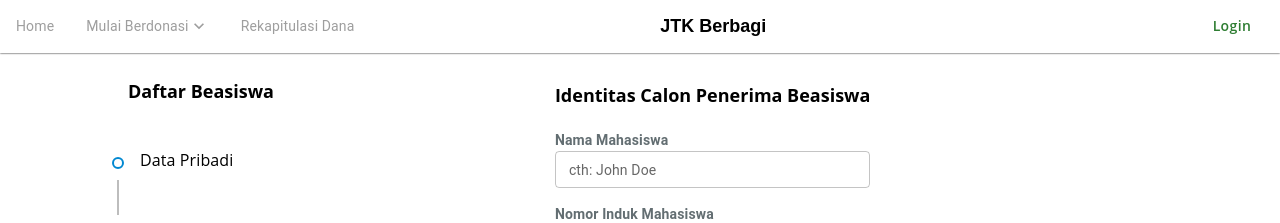
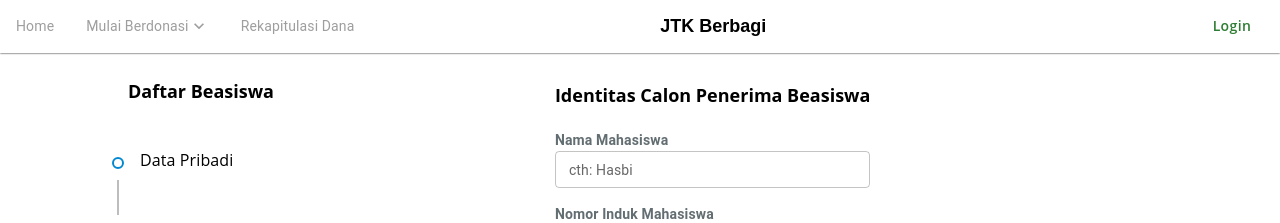
Before and after one commit to RaditZX/JTKBerbagi-Client, a React (Create React App) app: page /form-beasiswa in a window 1280 px wide. Shown: the top 223 px of the page. Built offline with nearby package versions, Linux system fonts and the light colour scheme.

Commit message:
fix: autocomplete

```diff
--- a/src/components/form/FormBeasiswa.js
+++ b/src/components/form/FormBeasiswa.js
@@ -218,7 +218,8 @@ function FormulirBeasiswa() {
 				<Box sx={{ display: 'flex', flexDirection: 'column', mt: 4 }}>
 					<Typography variant='h3' sx={{ fontWeight: 'bold' }}>Identitas Calon Penerima Beasiswa</Typography>
 					<Typography variant='body1' nama='nama' sx={{ mt: 3, color: '#636E72', fontWeight: 'bold' }}>Nama Mahasiswa</Typography>
-					<TextField variant="outlined" size="small" label='cth: John Doe' onChange={(val) => { handleNamaMahasiswaChange(val.target.value) }}></TextField>
+					{/* <TextField variant="outlined" size="small" label='cth: John Doe' onChange={(val) => { handleNamaMahasiswaChange(val.target.value) }}></TextField> */}
+					<AutoComplete onChange={handleNamaMahasiswaChange} placeholder='cth: Hasbi' textFieldLabel='cth: Hasbi' tableName='mahasiswa' columnName='nama' suggestionDisplayField="value" suggestionValueField="value"/>
 					<Typography variant='body1' sx={{ mt: 2, color: '#636E72', fontWeight: 'bold' }}>Nomor Induk Mahasiswa</Typography>
 					{/* <TextField variant="outlined" size="small" label='Pilih NIM' onChange={(val) => { handleNimMahasiswaChange(val.target.value) }}></TextField> */}
 					<AutoComplete onChange={handleNimMahasiswaChange} placeholder='cth: 231511000' textFieldLabel='cth: 231511000' tableName='mahasiswa' columnName='nim'/>
--- a/src/components/form/FormNonBeasiswa.js
+++ b/src/components/form/FormNonBeasiswa.js
@@ -170,7 +170,8 @@ function FormulirNonBeasiswa() {
 				<Box sx={{ minWidth: '50%', display: 'flex', flexDirection: 'column', mt: 4 }}>
 					<Typography variant='h3' sx={{ fontWeight: 'bold' }}>Identitas Penanggung Jawab</Typography>
 					<Typography variant='body1' sx={{ mt: 3, color: '#636E72', fontWeight: 'bold' }} >Nama Penanggung Jawab</Typography>
-					<TextField variant="outlined" size="small" label='cth: John Doe' onChange={(val) => { handleNamaPenanggungJawabChange(val.target.value) }}></TextField>
+					{/* <TextField variant="outlined" size="small" label='cth: John Doe' onChange={(val) => { handleNamaPenanggungJawabChange(val.target.value) }}></TextField> */}
+					<AutoComplete onChange={handleNamaPenanggungJawabChange} placeholder='cth: John Doe' textFieldLabel='cth: John' tableName='civitas_akademika' columnName='nama' suggestionDisplayField="value" suggestionValueField="value"/>
 					<Typography variant='body1' sx={{ mt: 2, color: '#636E72', fontWeight: 'bold' }}>NIM/NIP</Typography>
 					{/* <TextField variant="outlined" size="small" label='Pilih NIM' onChange={(val) => { handleNoIdentitasPenanggungJawabChange(val.target.value) }}></TextField> */}
 					<AutoComplete onChange={handleNoIdentitasPenanggungJawabChange} placeholder='cth: 231511000' textFieldLabel='cth: 231511000' tableName='civitas_akademika' columnName='nomor_induk'/>
@@ -244,7 +245,8 @@ function FormulirNonBeasiswa() {
 						}
 					</TextField>
 					<Typography variant='body1' sx={{ mt: 2, color: '#636E72', fontWeight: 'bold' }}>Nama Penerima</Typography>
-					<TextField variant="outlined" size="small" label='cth: John Doe' onChange={(val) => { handleNamaPenerimaChange(val.target.value) }}></TextField>
+					{/* <TextField variant="outlined" size="small" label='cth: John Doe' onChange={(val) => { handleNamaPenerimaChange(val.target.value) }}></TextField> */}
+					<AutoComplete onChange={handleNamaPenerimaChange} placeholder='cth: John Doe' textFieldLabel='cth: John Doe' tableName='civitas_akademika' columnName='nama' suggestionDisplayField="value" suggestionValueField="value"/>
 					<Typography variant='body1' sx={{ mt: 2, color: '#636E72', fontWeight: 'bold' }}>NIM/NIP</Typography>
 					{/* <TextField variant="outlined" size="small" label='Pilih NIM' onChange={(val) => { handleNoIdentitasPenerimaChange(val.target.value) }}></TextField> */}
 					<AutoComplete onChange={handleNoIdentitasPenerimaChange} placeholder='cth: 231511000' textFieldLabel='cth: 231511000' tableName='civitas_akademika' columnName='nomor_induk'/>
--- a/src/views_adm/DashboardAdmin.js
+++ b/src/views_adm/DashboardAdmin.js
@@ -453,7 +453,8 @@ function Dashboard() {
 							<Box sx={{ pt: 1, display: 'flex', width: '100%' }}>
 								<Box>
 									<Typography>Nama</Typography>
-									<TextField size='small' variant='outlined' label='cth: Hasbi' sx={{width: '100%'}} onChange={(val) => {handleNamaPenanggungJawabChange(val.target.value)}}/>
+									{/* <TextField size='small' variant='outlined' label='cth: Hasbi' sx={{width: '100%'}} onChange={(val) => {handleNamaPenanggungJawabChange(val.target.value)}}/> */}
+									<AutoComplete onChange={handleNamaPenanggungJawabChange} placeholder='cth: Hasbi' textFieldLabel='cth: Hasbi' tableName='civitas_akademika' columnName='nama' suggestionDisplayField='label' suggestionValueField='label'/>
 								</Box>
 								<Box sx={{ ml: 2 }}>
 									<Typography>NIM/NIP</Typography>
@@ -472,7 +473,8 @@ function Dashboard() {
 							<Box sx={{ display: 'flex', mt: 1 }}>
 								<Box>
 									<Typography>Nama</Typography>
-									<TextField size='small' variant='outlined' label='cth: John Doe' sx={{ width: '100%' }} onChange={(val) => {handleNamaPenerimaChange(val.target.value)}}/>
+									{/* <TextField size='small' variant='outlined' label='cth: John Doe' sx={{ width: '100%' }} onChange={(val) => {handleNamaPenerimaChange(val.target.value)}}/> */}
+									<AutoComplete onChange={handleNamaPenerimaChange} placeholder='cth: Hasbi' textFieldLabel='cth: Hasbi' tableName='civitas_akademika' columnName='nama' suggestionDisplayField='label' suggestionValueField='label'/>
 								</Box>
 								<Box sx={{ml: 2}}>
 									<Typography>NIM/NIP</Typography>
```
